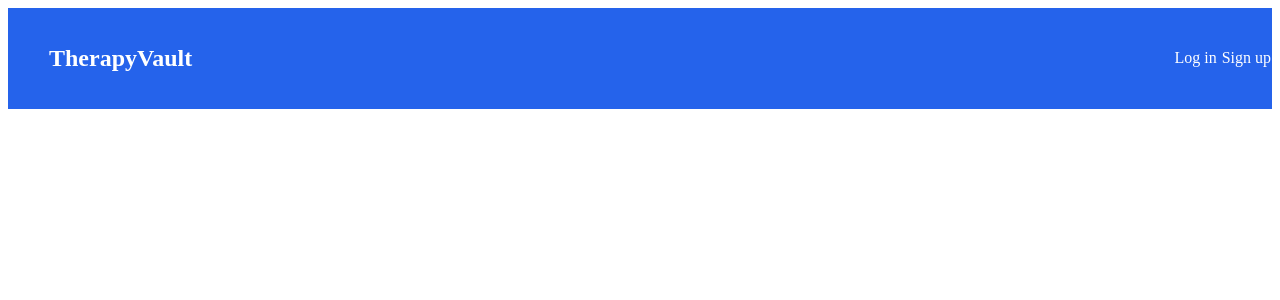
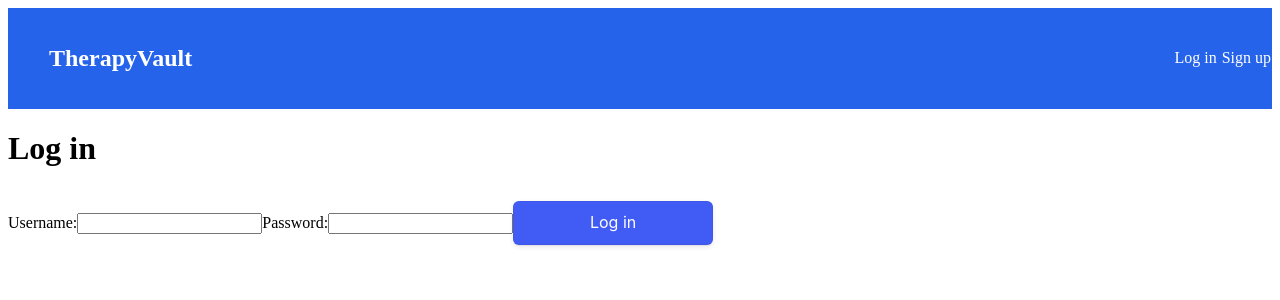
Before and after one commit to jwaddell10/TherapyVault, a React (Vite) app in the folder TherapyVault_Frontend/: page /login in a window 1280 px wide. Shown: the top 300 px of the page. Built offline with nearby package versions, Linux system fonts and the light colour scheme.

Commit message:
login form created, able to send login credentials to backend

```diff
--- a/TherapyVault_Frontend/src/components/Login.jsx
+++ b/TherapyVault_Frontend/src/components/Login.jsx
@@ -1,3 +1,48 @@
+import { useState } from "react";
+import Button from "./helpers/Button";
+import { postFormData } from "./helpers/postFormData";
+
 export default function Login() {
+	const [formData, setFormData] = useState({
+		name: "",
+		password: "",
+	});
 
+	function handleChange(event) {
+		const { name, value } = event.target;
+		setFormData((prevState) => ({ ...prevState, [name]: value }));
+	}
+
+	async function handleSubmit(event) {
+		event.preventDefault();
+		await postFormData(formData, `/login`);
+	}
+	return (
+		<main>
+			<h1 className="title">Log in</h1>
+			<form method="POST" onSubmit={handleSubmit}>
+				<label htmlFor="">
+					Username:
+					<input
+						type="text"
+						name="name"
+						value={formData.name}
+						onChange={handleChange}
+						required
+					/>
+				</label>
+				<label htmlFor="">
+					Password:
+					<input
+						type="password"
+						name="password"
+						value={formData.password}
+						onChange={handleChange}
+						required
+					/>
+				</label>
+				<Button type="submit" text="Log in"></Button>
+			</form>
+		</main>
+	);
 }
--- a/TherapyVault_Frontend/src/components/Signup.jsx
+++ b/TherapyVault_Frontend/src/components/Signup.jsx
@@ -30,7 +30,7 @@ export default function Signup() {
 			setPasswordError("Passwords must match");
 		}
 
-		await postFormData(formData);
+		await postFormData(formData, `/signup`);
 	}
 
 	return (
@@ -77,7 +77,7 @@ export default function Signup() {
 					<div style={{ color: "red" }}>{passwordError}</div>
 				)}
 
-				<Button type="submit" text="Sign Up"></Button>
+				<Button type="submit" text="Sign up"></Button>
 			</form>
 		</main>
 	);
--- a/TherapyVault_Frontend/src/components/helpers/postFormData.jsx
+++ b/TherapyVault_Frontend/src/components/helpers/postFormData.jsx
@@ -1,7 +1,7 @@
-export const postFormData = async (formData) => {
+export const postFormData = async (formData, url) => {
 	const { name, password, confirmPassword } = formData;
 
-	const response = await fetch(`${import.meta.env.VITE_API_URL}/signup`, {
+	const response = await fetch(`${import.meta.env.VITE_API_URL}${url}`, {
 		method: "POST",
 		body: JSON.stringify({
 			name,
```
